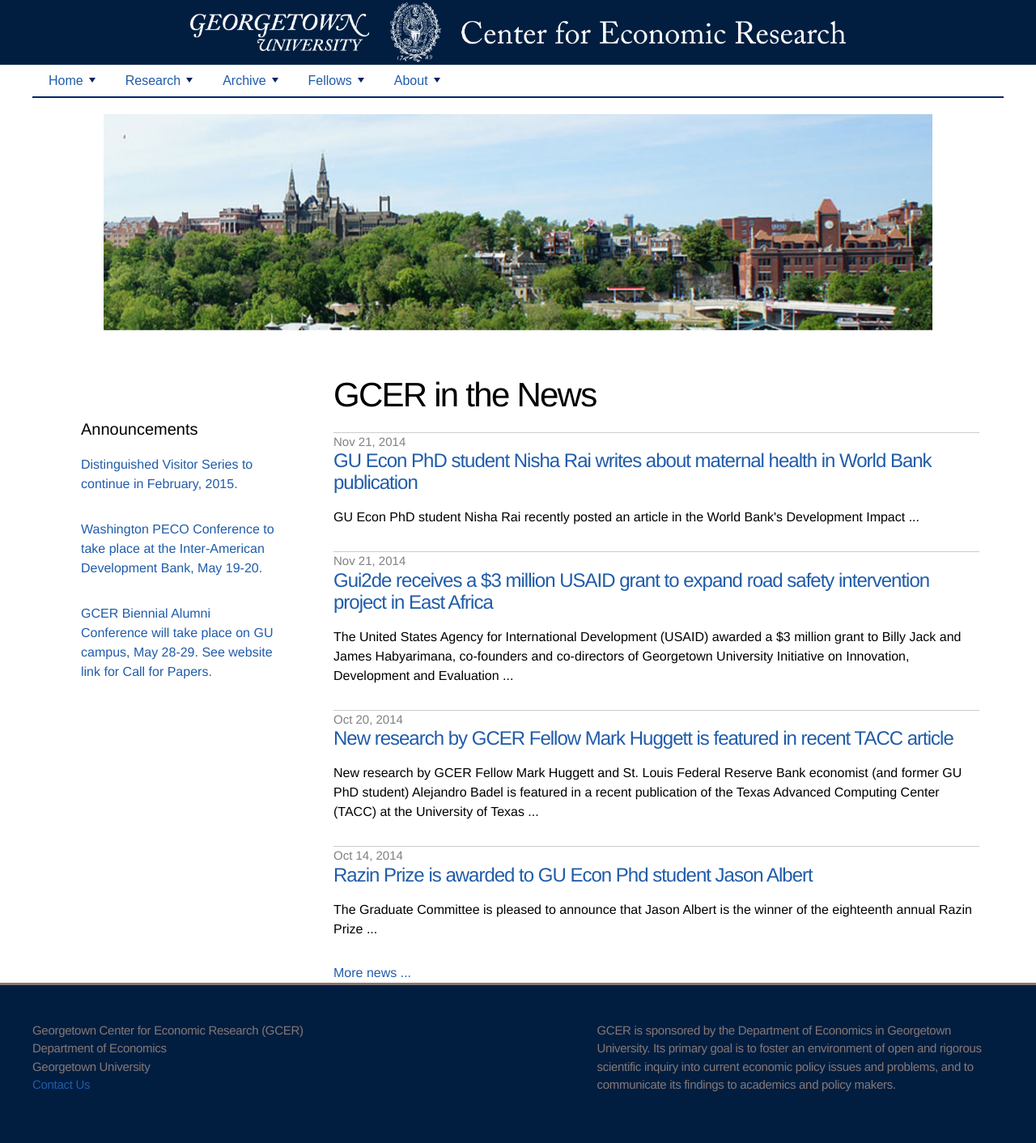
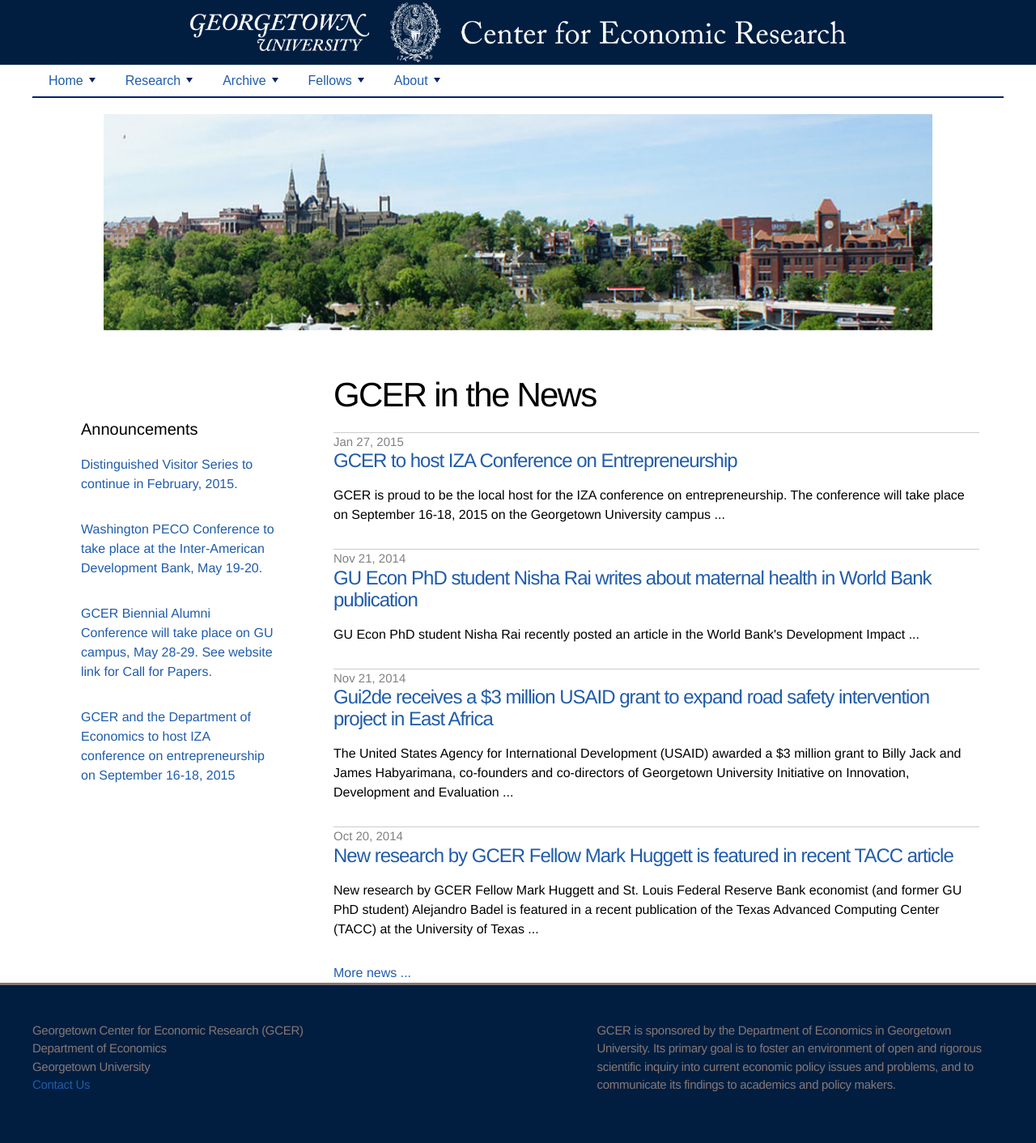
Before and after one commit to georgetown-econ/gcer, a Jekyll site: the page built from index.html, in a window 1280 px wide. Shown: the whole page at 81% size. Built offline with Jekyll 4.4.1, drawn with Linux system fonts in a browser that asks for light colours.

Commit message:
Added new post and announcment about IZA event that  GCER is hosting

```diff
--- a/_data/announcements.yml
+++ b/_data/announcements.yml
@@ -1,3 +1,4 @@
 - announcement: <a href="http://gcer.georgetown.edu/archive/#/2014/09/19/distinguished-speakers"> Distinguished Visitor Series to continue in February, 2015. </a>
 - announcement: <a href="https://sites.google.com/a/georgetown.edu/washington-peco/home/2015-washington-peco"> Washington PECO Conference to take place at the Inter-American Development Bank, May 19-20.</a>
 - announcement: <a href="https://sites.google.com/site/gcer2015/"> GCER Biennial Alumni Conference will take place on GU campus, May 28-29. See website link for Call for Papers.</a>
+- announcement: <a href="http://localhost:4000/archive/#/2015/01/27/iza-entrepreneurship"> GCER and the Department of Economics to host IZA conference on entrepreneurship on September 16-18, 2015</a>
--- /dev/null
+++ b/_posts/2015-01-27-iza-entrepreneurship.html
@@ -0,0 +1,8 @@
+---
+layout: post
+title: "GCER to host IZA Conference on Entrepreneurship"
+date: "2015-01-27 00:00:00 +UTC"
+published: true
+---
+
+<p>GCER is proud to be the local host for the IZA conference on entrepreneurship. The conference will take place on September 16-18, 2015 on the Georgetown University campus@@@. Details are forthcoming soon, or contact the organizer, Marco Caliendo at caliendo@empwifo.uni-potsdam.de.</p>
```
